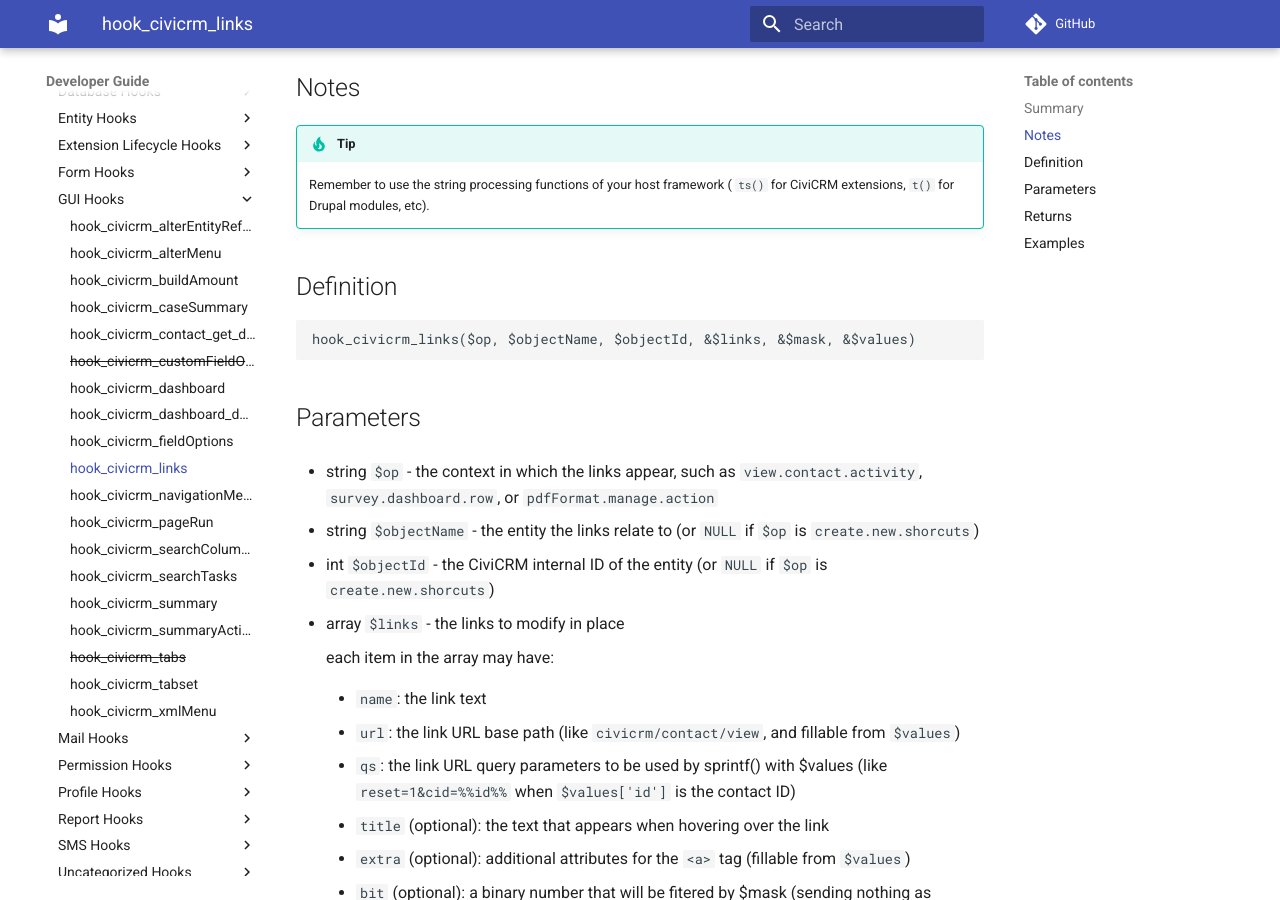
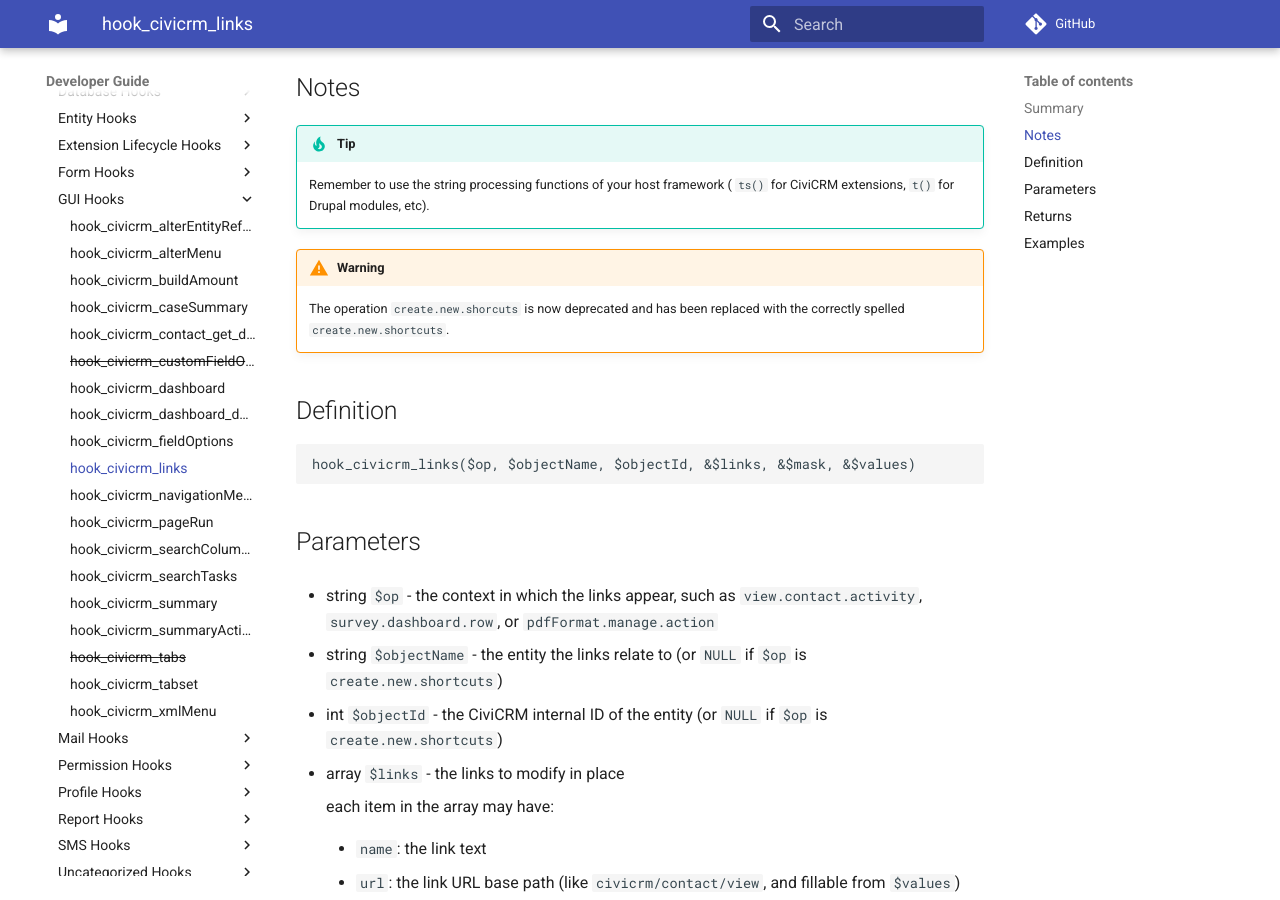
Before and after one commit to civicrm/civicrm-dev-docs, an MkDocs documentation site: the page built from docs/hooks/hook_civicrm_links.md, in a window 1280 px wide and 900 px high, scrolled down 252 px. Built offline with MkDocs 1.6.1 and Material for MkDocs 9.7.7, drawn with Linux system fonts in a browser that asks for light colours; comment, search, counter and statistics services are not loaded; old or Windows-style settings are respelled for this version of MkDocs; some of the changed text lies outside the part shown.

Commit message:
Fix typo in hook operation see PR 12913 https://github.com/civicrm/civicrm-core/pull/12913

````diff
--- a/docs/hooks/hook_civicrm_links.md
+++ b/docs/hooks/hook_civicrm_links.md
@@ -12,6 +12,10 @@ dropdown, and the Actions dropdown at the top of a contact record.
 !!! tip
     Remember to use the string processing functions of your host framework ( `ts()` for CiviCRM extensions, `t()` for Drupal modules, etc).
 
+!!! warning
+    The operation `create.new.shorcuts` is now deprecated and has been replaced with the correctly spelled `create.new.shortcuts`.
+
+
 ## Definition
 
 ```php
@@ -25,10 +29,10 @@ hook_civicrm_links($op, $objectName, $objectId, &$links, &$mask, &$values)
     `pdfFormat.manage.action`
 
 -   string `$objectName` - the entity the links relate to (or `NULL` if `$op` is
-    `create.new.shorcuts`)
+    `create.new.shortcuts`)
 
 -   int `$objectId` - the CiviCRM internal ID of the entity (or `NULL` if `$op`
-    is `create.new.shorcuts`)
+    is `create.new.shortcuts`)
 
 -   array `$links` - the links to modify in place
 
@@ -100,7 +104,7 @@ function MODULENAME_civicrm_links($op, $objectName, $objectId, &$links, &$mask,
           $values['thingId'] = 'mything';
           break;
 
-        case 'create.new.shorcuts':
+        case 'create.new.shortcuts':
           // add link to create new profile
           $links[] = array(
             'url' => '/civicrm/admin/uf/group?action=add&reset=1',
````
